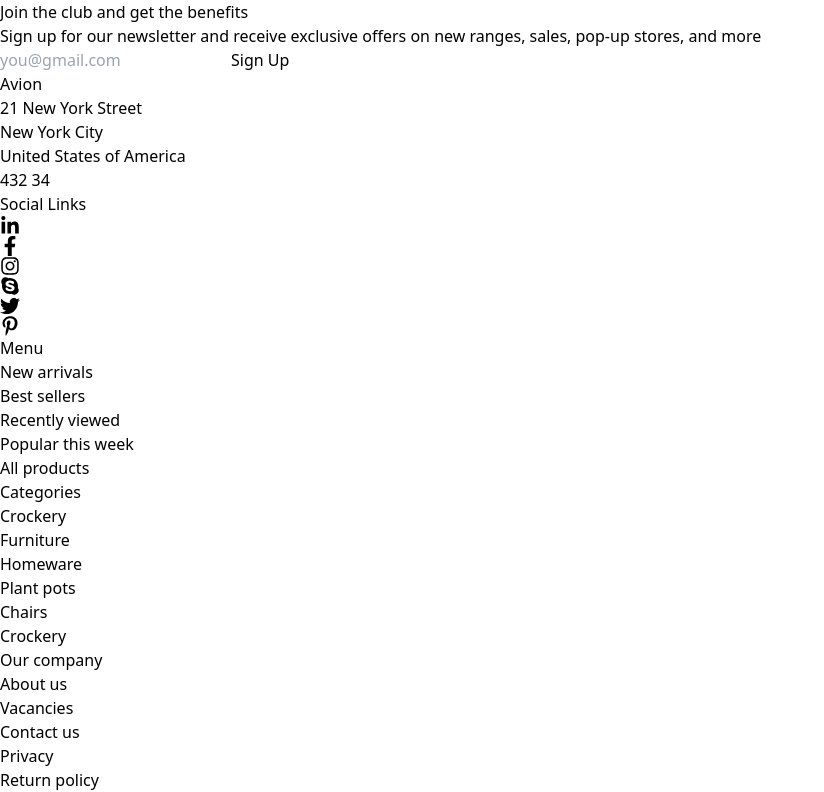
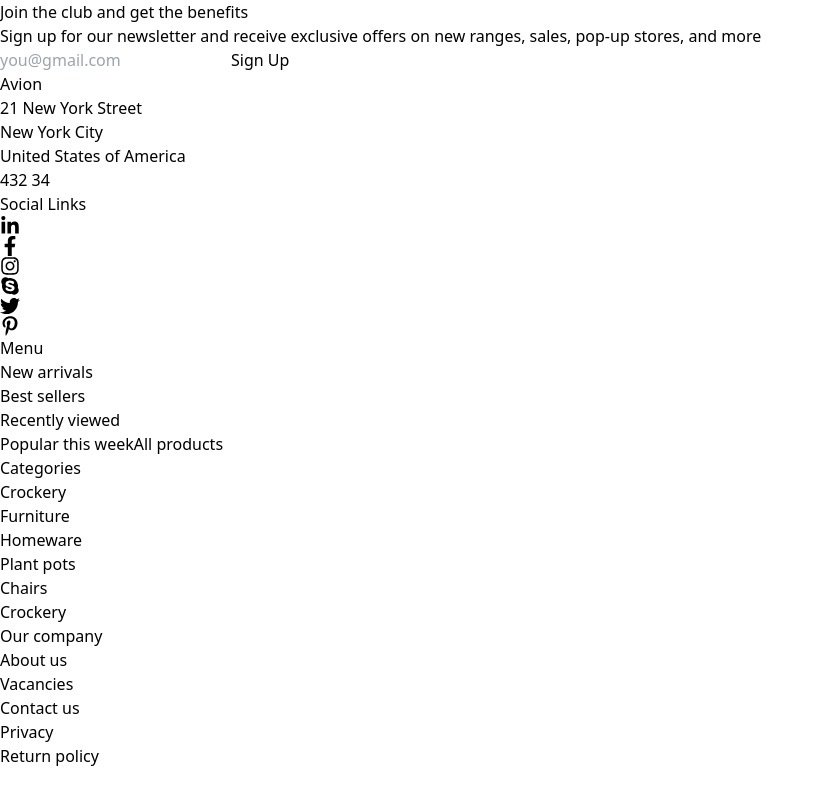
Before and after one commit to nadeemtahir/figma-hackathon, a Next.js app: page /product in a window 1280 px wide. Shown: the part 3964-4756 px from the top of the page, without its empty margins (0-824 px from the left). After the commit the page ends 4732 px from the top, so only its background shows below. Built offline with nearby package versions, Linux system fonts and the light colour scheme.

Commit message:
Update footer2.tsx

```diff
--- a/src/app/components/footer2.tsx
+++ b/src/app/components/footer2.tsx
@@ -83,8 +83,8 @@ const Footer2 = () => {
         <p>New arrivals</p>
         <p>Best sellers</p>
         <p>Recently viewed</p>
-        <p>Popular this week</p>
-        <p>All products</p>
+        <a href="/product">Popular this week</a>
+        <a href="/productlist">All products</a>
       </div>
 
       {/* Column 4: Categories */}
```
